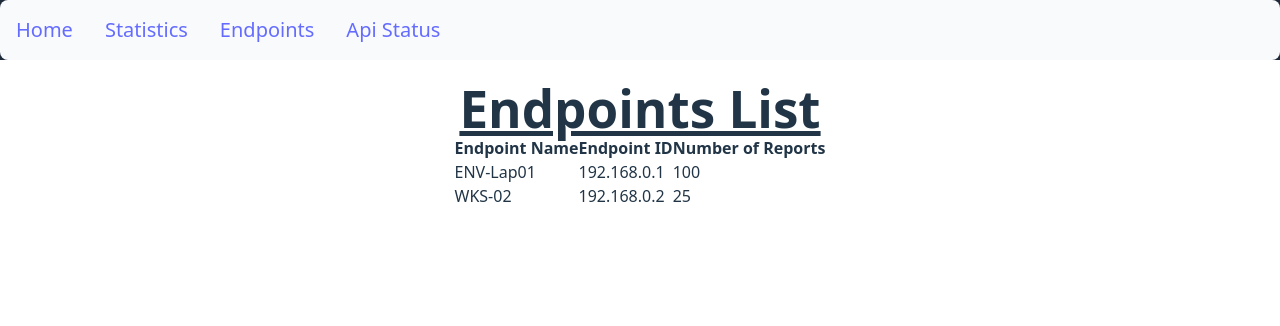
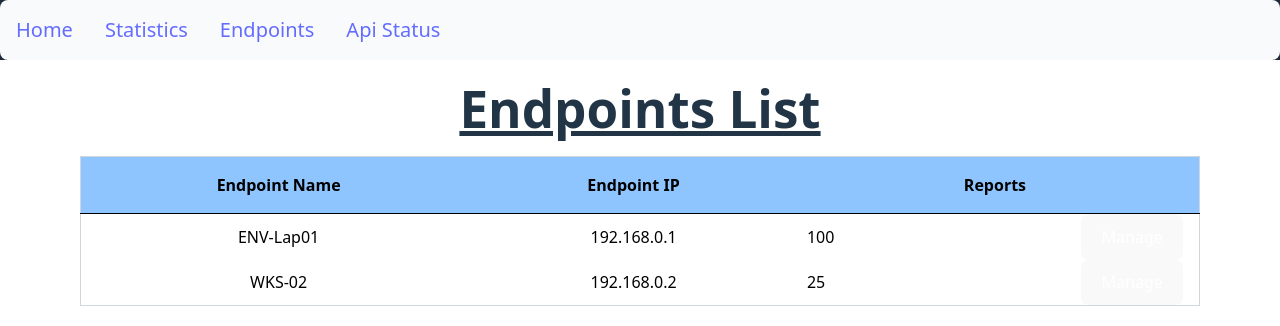
Before and after one commit to LegionnaireDevs/legionnaire, a React (Vite) app in the folder control-panel/: page /endpoints in a window 1280 px wide. Shown: the top 326 px of the page. Built offline with nearby package versions, Linux system fonts and the light colour scheme.

Commit message:
Add button to manage client in endpoints table

```diff
--- a/control-panel/src/pages/endpoints.jsx
+++ b/control-panel/src/pages/endpoints.jsx
@@ -9,28 +9,33 @@ export default function Endpoints() {
     ]);
 
     return (
-    <div class="p-20 w-screen h-screen justify-top items-center flex flex-col">
-        <h1 class="text-3xl font-bold underline"> Endpoints List </h1>
+        <div class="p-20 w-screen h-screen justify-start items-center flex flex-col">
+        <h1 class="pb-5 -3xl font-bold underline"> Endpoints List </h1>
 
-        <table className="table table-striped table-bordered">
-                <thead>
+        <table class="table table-auto w-full bg-white border border-gray-300">
+                <thead class='bg-blue-300 text-black'>
                     <tr>
-                        <th>Endpoint Name</th>
-                        <th>Endpoint ID</th>
-                        <th>Number of Reports</th>
+                        <th class="p-4 border-b border-blue-gray-100 bg-blue-gray-50"> Endpoint Name </th>
+                        <th class="p-4 border-b border-blue-gray-100 bg-blue-gray-50">Endpoint IP</th>
+                        <th class="p-4 border-b border-blue-gray-100 bg-blue-gray-50">Reports</th>
                     </tr>
                 </thead>
-                <tbody>
+                <tbody class = 'text-black'>
                     {clients && clients.map(client =>
                         <tr key={client.id}>
-                            <td>{client.name}</td>
-                            <td>{client.ip}</td>
-                            <td>{client.reports}</td>
+                            <td class = 'text-center'>{client.name}</td>
+                            <td class = 'text-center'>{client.ip}</td>
+                            <td class = 'text-center'>
+                                <div class="flex justify-between items-center px-4">
+                                    {client.reports}
+                                    <button class="bg-blue-500 hover:bg-blue-700 text-white font-bold py-2 rounded">Manage</button>
+                                </div>
+                            </td>
                         </tr>
                     )}
                 </tbody>
             </table>
-    </div>
+        </div>
 
     );
 }
```
